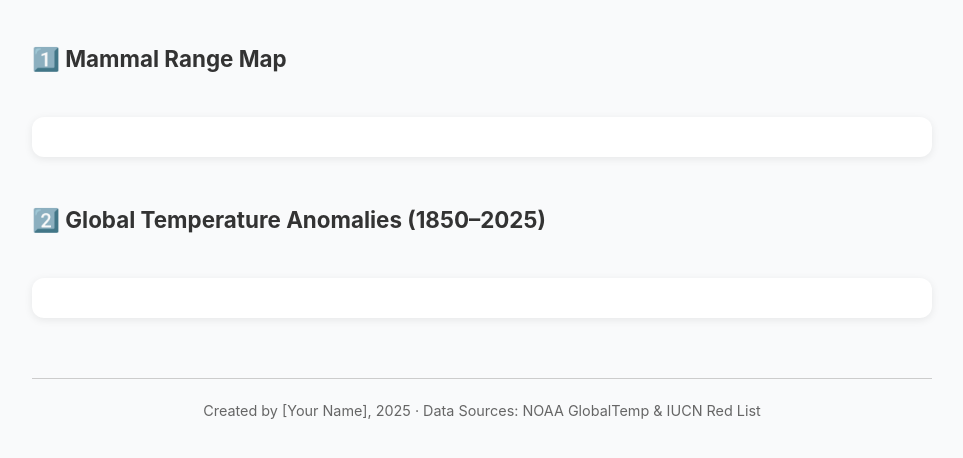
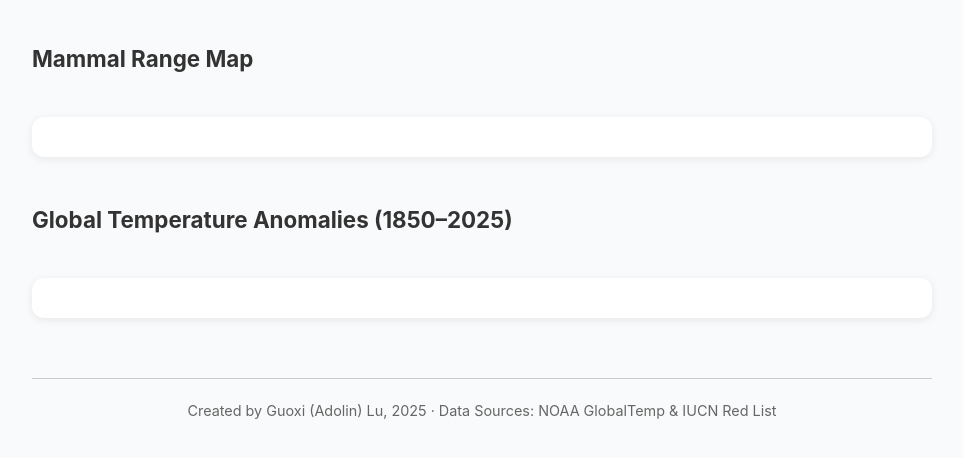
Before and after one commit to mmoyann/fit3179-visualisation-2, a plain HTML site: page index.html in a window 1280 px wide. Shown: the part 192-650 px from the top of the page, without its empty margins (158-1121 px from the left). Drawn offline with Linux system fonts and the light colour scheme; a script that the page names is missing.

Commit message:
Update index.html

```diff
--- a/index.html
+++ b/index.html
@@ -18,14 +18,14 @@
       change affects biodiversity.
     </p>
 
-    <h2>1️⃣ Mammal Range Map</h2>
+    <h2>Mammal Range Map</h2>
     <div class="chart" id="mammalsMap"></div>
 
-    <h2>2️⃣ Global Temperature Anomalies (1850–2025)</h2>
+    <h2>Global Temperature Anomalies (1850–2025)</h2>
     <div class="chart" id="tempInteractive"></div>
 
     <footer>
-      Created by [Your Name], 2025 · Data Sources: NOAA GlobalTemp &amp; IUCN Red List
+      Created by Guoxi (Adolin) Lu, 2025 · Data Sources: NOAA GlobalTemp &amp; IUCN Red List
     </footer>
   </div>
 
```
